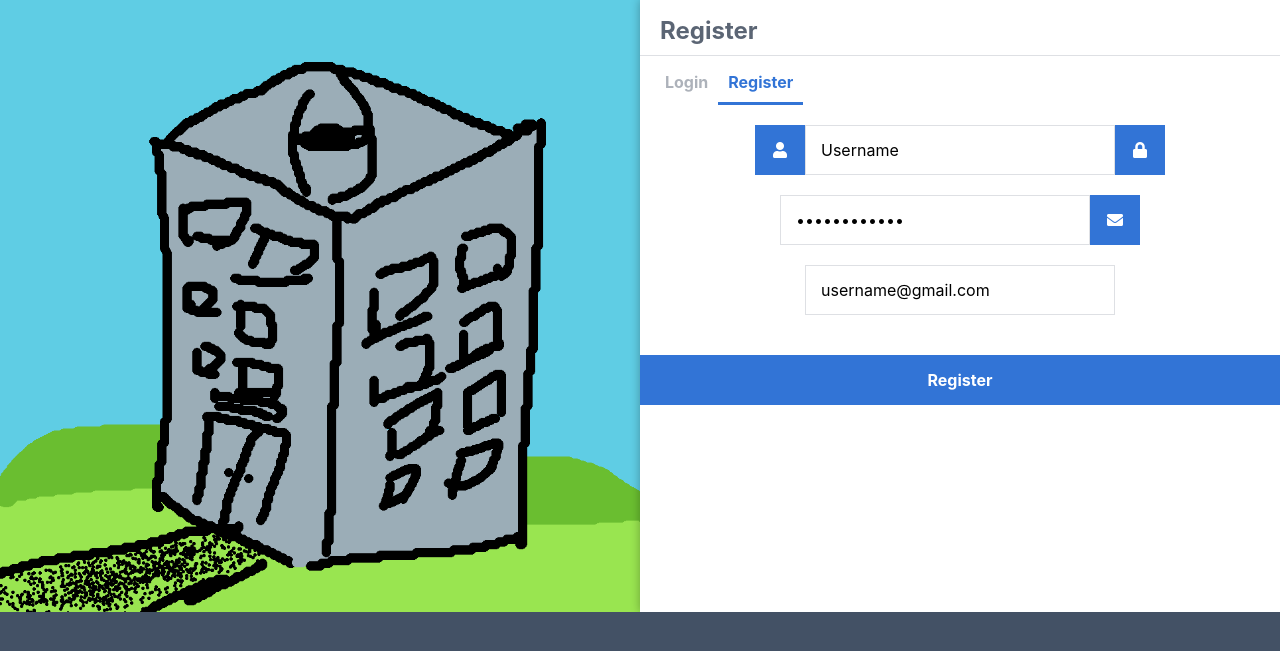
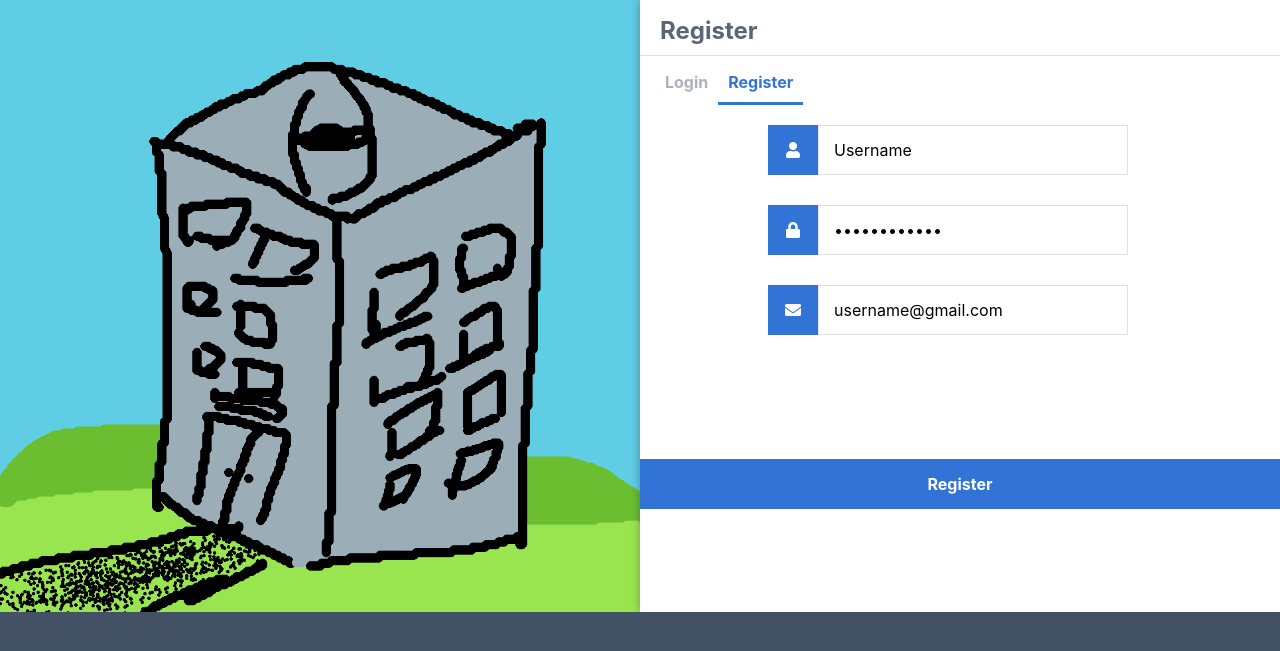
Before and after one commit to NIXON-KOH/System-Security-Project, a Flask app: page /Register in a window 1280 px wide. Shown: the top 651 px of the page. Run offline with Flask 3, Linux system fonts and the light colour scheme; some libraries are stand-ins or nearby versions.

Commit message:
v0.2
small changes to improve layout of register page as well as make room for a feature that we plan to implement in the near future

```diff
--- a/static/style.css
+++ b/static/style.css
@@ -72,17 +72,16 @@ body {
   	width: 310px;
   	height: 50px;
   	border: 1px solid #dee0e4;
-  	margin-bottom: 20px;
   	padding: 0 15px;
 }
 .login form input[type="submit"], .register form input[type="submit"] {
   	width: 100%;
   	padding: 15px;
-  	margin-top: 20px;
   	background-color: #3274d6;
   	border: 0;
   	cursor: pointer;
   	font-weight: bold;
+	margin-top: 10%;
   	color: #ffffff;
   	transition: background-color 0.2s;
 }
@@ -158,3 +157,27 @@ body.loggedin {
 	padding: 5px;
 	margin: 0 0 10px 0;
 }
+.credential-container {
+	display: flex;
+	flex-direction: column;
+	width: 100%;
+	align-items: center;
+	/* padding: 20px; */
+}
+.credential-row {
+	display: flex;
+	align-items: center;
+	width: 90%;
+	margin-bottom: 30px;
+	margin-left: 20%;
+}
+.credential-row img {
+	min-width: 50px;
+	min-height: 50px;
+}
+.credential-row input {
+	width: 100%;
+}
+.msg {
+	color: red;
+}
--- a/templates/register.html
+++ b/templates/register.html
@@ -19,24 +19,33 @@
 					<a href="{{ url_for('login') }}">Login</a>
 					<a href="{{ url_for('register') }}" class="active">Register</a>
 				</div>
+				<div class="credential-container">
 					<form action="{{ url_for('register') }}" method="post" autocomplete="off">
+						<div class="credential-row">
 							<label for="username">
 								<i class="fas fa-user"></i>
 							</label>
 							<input type="text" name="username" placeholder="Username" id="username" value="Username" required>
+						</div>
+						<div class="credential-row">
 							<label for="password">
 								<i class="fas fa-lock"></i>
 							</label>
 							<input type="password" name="password" placeholder="Password" id="password" value="Username123!" required>
+						</div>
+						<div class="credential-row">
 							<label for="email">
 								<i class="fas fa-envelope"></i>
 							</label>
 							<input type="email" name="email" placeholder="Email" id="email" value="username@gmail.com" required>
-
+						</div>
+						<div class="credential-row">
 						{{ form.recaptcha }}
+						</div>
 						<div class="msg">{{ msg }}</div>
-					<input type="submit" value="Register">
+						<input type="submit" value="Register" class="register-button">
 					</form>
+				</div>
 			</div>
 		</div>
 	</body>
```
Lines whose indentation alone changed are shown as unchanged.
